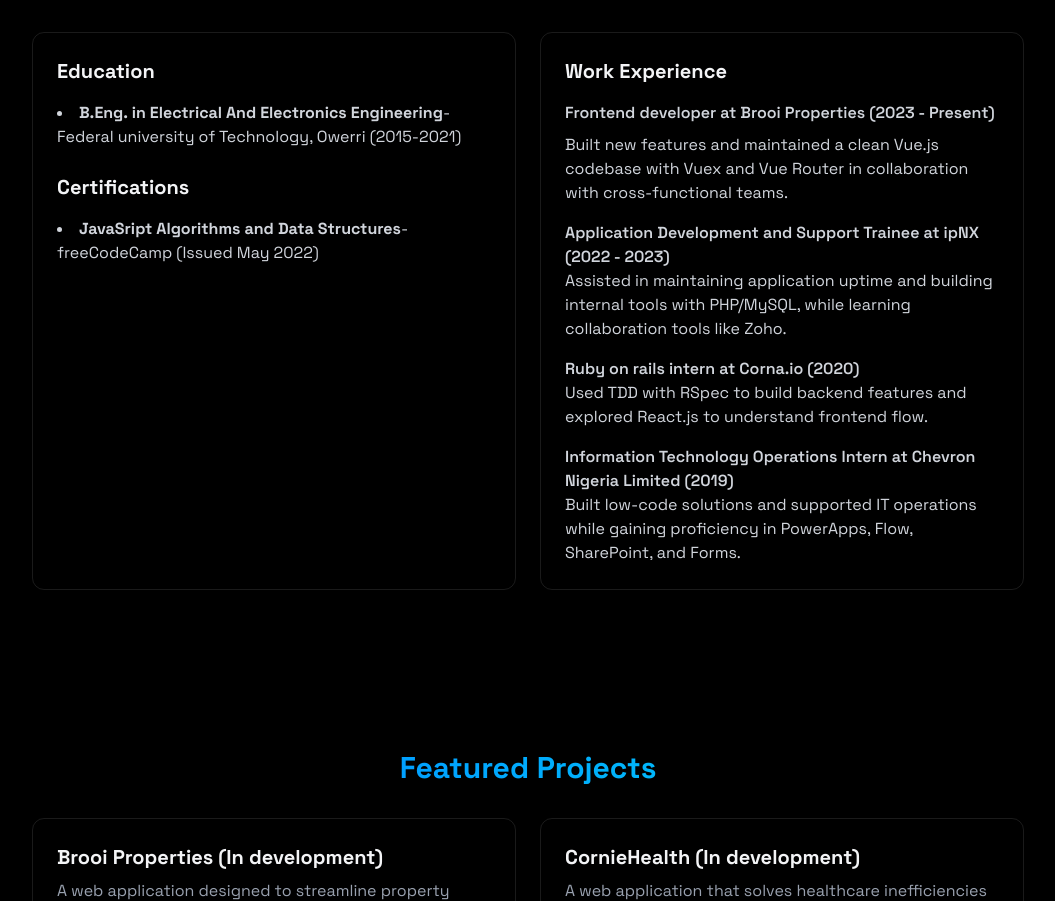
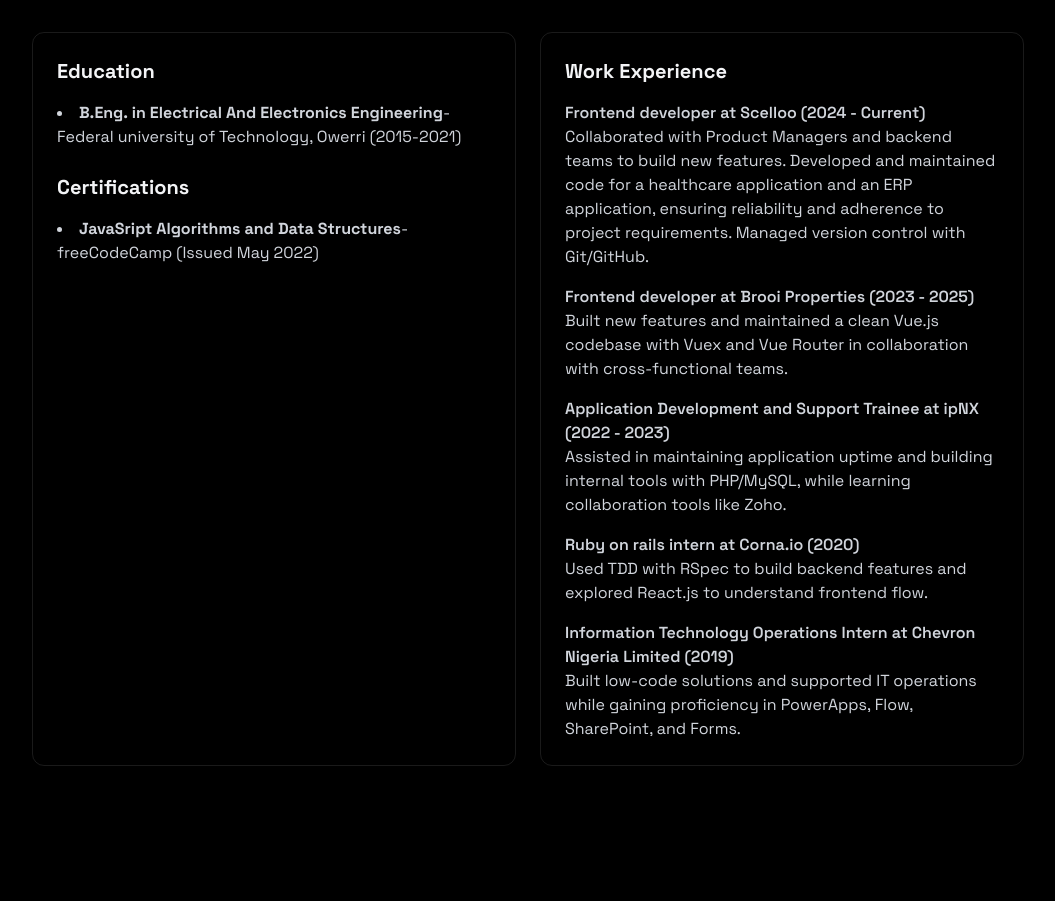
Before and after one commit to glory-arisah/Portfolio, a React (Vite) app: page / in a window 1280 px wide. Shown: the part 1254-2155 px from the top of the page, without its empty margins (112-1167 px from the left). Built offline with nearby package versions, Linux system fonts and the light colour scheme.

Commit message:
[UPDATE]: update work experience

```diff
--- a/src/components/sections/About.jsx
+++ b/src/components/sections/About.jsx
@@ -97,9 +97,22 @@
 						<div className="p-6 rounded-xl border-white/10 border hover:-translate-y-1 transition-all">
 							<h3 className="text-xl font-bold mb-4">Work Experience</h3>
 							<div className="space-y-4 text-gray-300">
-								<div className="space-y-2">
+								<div>
 									<h4 className="font-semibold">
-										Frontend developer at Brooi Properties (2023 - Present)
+										Frontend developer at Scelloo (2024 - Current)
+									</h4>
+									<p>
+										Collaborated with Product Managers and backend teams to
+										build new features. Developed and maintained code for a
+										healthcare application and an ERP application, ensuring
+										reliability and adherence to project requirements. Managed
+										version control with Git/GitHub.
+									</p>
+								</div>
+
+								<div>
+									<h4 className="font-semibold">
+										Frontend developer at Brooi Properties (2023 - 2025)
 									</h4>
 									<p>
 										Built new features and maintained a clean Vue.js codebase
```
